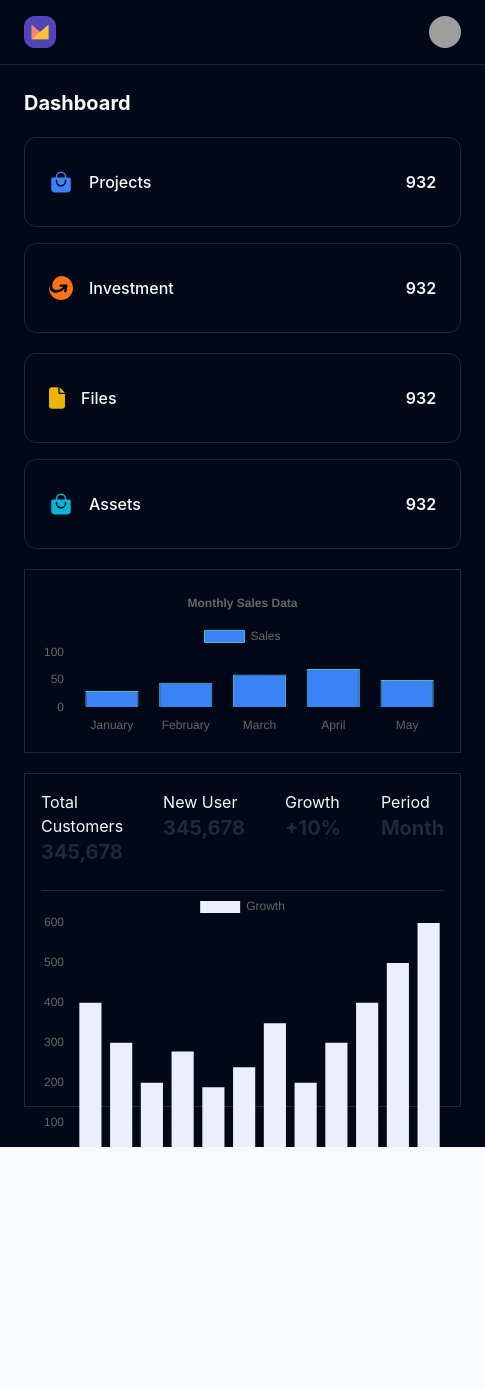
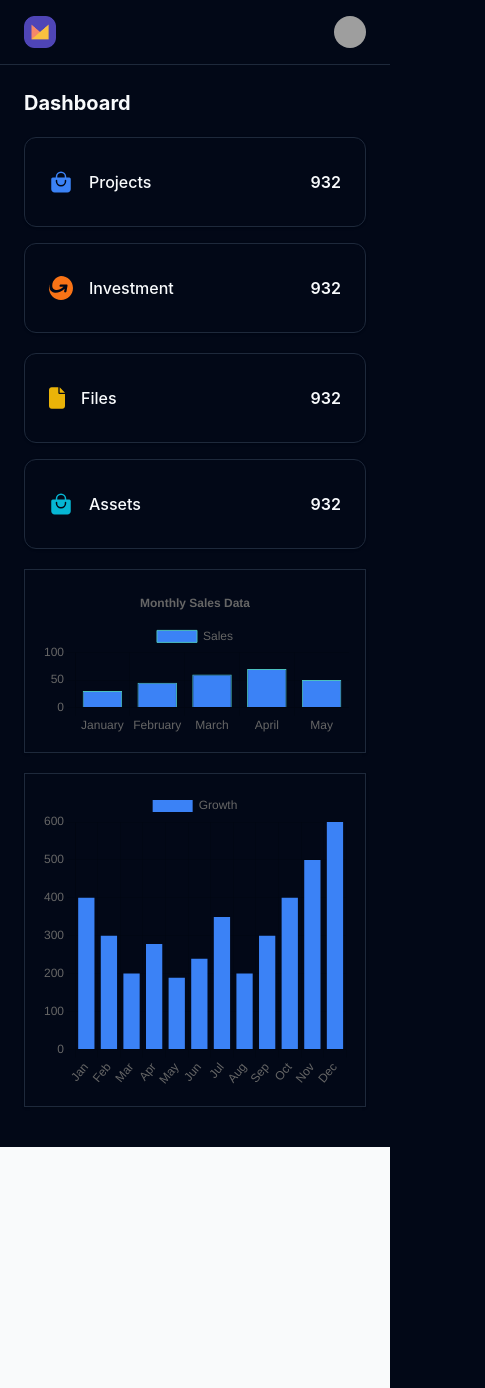
Before and after one commit to havengrim/modern-dashboard, a React app: page / in a window 390 px wide. Shown: the top 1388 px of the page, 485 px wide, since content can reach past the window. Built offline with nearby package versions, Linux system fonts and the light colour scheme; grey boxes are pictures that could not be loaded; the HTML template or start-up script is replaced by a standard one.

Commit message:
responsive chart

```diff
--- a/src/components/BarChartGrowth.tsx
+++ b/src/components/BarChartGrowth.tsx
@@ -1,4 +1,3 @@
-// components/BarChartGrowth.tsx
 import { Bar } from 'react-chartjs-2';
 import { Chart as ChartJS, CategoryScale, LinearScale, BarElement, Title, Tooltip, Legend } from 'chart.js';
 
@@ -11,7 +10,7 @@ const data = {
     {
       label: 'Growth',
       data: [400, 300, 200, 278, 189, 239, 349, 200, 300, 400, 500, 600],
-      backgroundColor: '#ECEEFB', // Light purple color
+      backgroundColor: '#3B82F6', // Light purple color
     },
   ],
 };
@@ -33,25 +32,6 @@ const options = {
 const BarChartGrowth = () => {
   return (
     <div className="w-full sm:w-full md:w-full h-[300px] sm:h-[400px] lg:h-[300px]">
-        <div className='w-full flex gap-10 pb-6 '>
-            <div className='flex flex-col'>
-                <span className='text-base'>Total Customers</span>
-                <span className='font-bold text-gray-800 text-xl'>345,678</span>
-            </div>
-            <div className='flex flex-col'>
-                <span className='text-base'>New User</span>
-                <span className='font-bold text-gray-800 text-xl'>345,678</span>
-            </div>
-            <div className='flex flex-col'>
-                <span className='text-base'>Growth</span>
-                <span className='font-bold text-gray-800 text-xl'>+10%</span>
-            </div>
-            <div className='flex flex-col'>
-                <span className='text-base'>Period</span>
-                <span className='font-bold text-gray-800 text-xl'>Month</span>
-            </div>
-        </div>
-        <hr />
     <Bar data={data} options={options} />
   </div>
   );
```
Also changed, not shown: src/pages/MainDashboard.tsx (+5 -5 lines).
